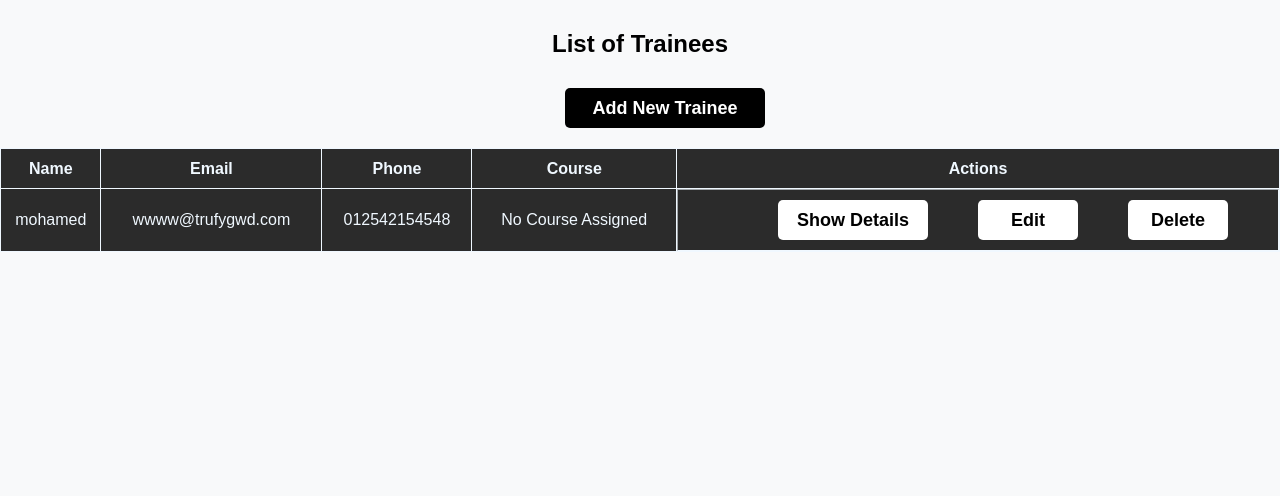
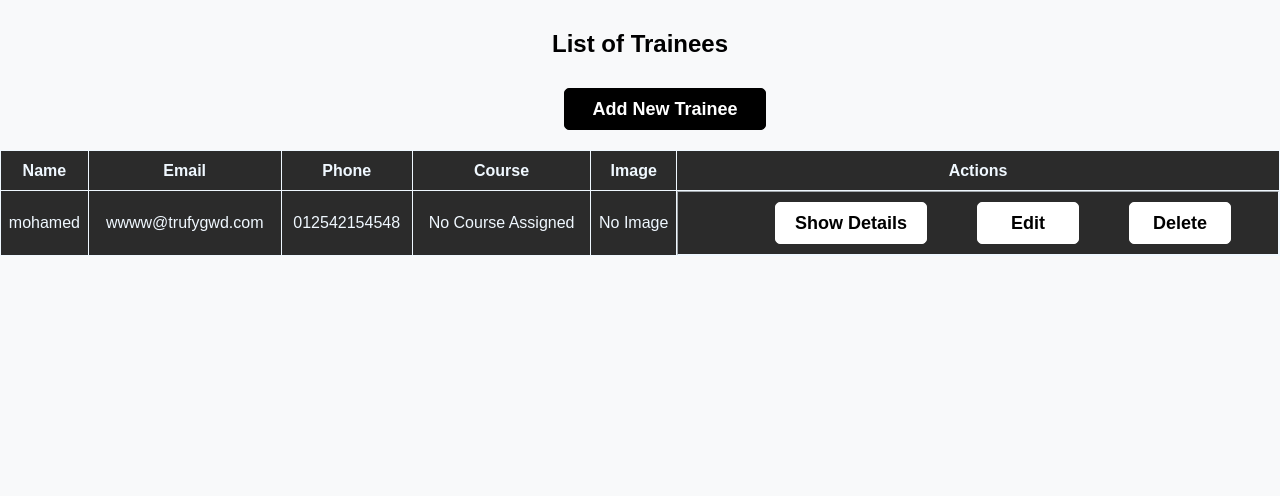
Before and after one commit to Mohammed-Ali-Elghannam/django-lab4, a Django app: page /trainee/traineelist/ in a window 1280 px wide. Shown: the part 81-577 px from the top of the page. Run offline with Django 5.2, Linux system fonts and the light colour scheme; data comes from the database, SQL or seed files in the repository.

Commit message:
lab 4 updated

```diff
--- a/ITIan/urls.py
+++ b/ITIan/urls.py
@@ -17,6 +17,8 @@ Including another URLconf
 from django.contrib import admin
 from django.urls import path, include
 from .views import home
+from django.conf import settings
+from django.conf.urls.static import static
 
 urlpatterns = [
     path('admin/', admin.site.urls),
@@ -25,3 +27,6 @@ urlpatterns = [
     path('course/', include('course_app.urls')),
     path('accounts/', include('accounts.urls')),
 ]
+
+if settings.DEBUG:
+    urlpatterns += static(settings.MEDIA_URL, document_root=settings.MEDIA_ROOT)
--- a/statics/css/style.css
+++ b/statics/css/style.css
@@ -83,7 +83,7 @@ footer {
     height: 45vh;
   }
 .trainee-form {
-  height: 45vh;
+  height: 55vh;
 }
 .course-form {
   height: 69vh;
@@ -105,9 +105,9 @@ footer {
 /* Focus effect */
 .form-input:focus,
 .form-textarea:focus {
-  border-color: #007bff;
+  border-color: #050709;
   outline: none;
-  box-shadow: 0 0 5px rgba(0, 123, 255, 0.5);
+  box-shadow: 0 0 5px rgba(2, 7, 12, 0.5);
 }
 
 /* Textarea specific styles */
@@ -150,8 +150,9 @@ footer {
 .btn-details:hover,
 .form-btn:hover,
 .form-reg:hover {
+  border: 1px solid white;
   background: black;
-  color: wheat;
+  color: white;
 }
 .btn-back,
 .btn-edit,
@@ -160,6 +161,7 @@ footer {
 .btn-add-course {
   margin-left: 50px;
   display: inline-block;
+  border: 1px solid white;
   background-color: white;
   color: black;
   font-weight: bold;
@@ -176,11 +178,13 @@ footer {
   margin-top: 30px;
   margin-bottom: 20px;
   width: 200px;
+  border: 1px solid black;
   background-color: black;
   color: white;
 }
 .btn-add-course:hover {
-  background: rgb(116, 115, 115);
+  background-color: white;
+  color: black;
 }
 .btn-edit,
 .btn-delete,
--- a/templates/trainee/add_trainee.html
+++ b/templates/trainee/add_trainee.html
@@ -30,6 +30,12 @@
             </select>
         </div>
 
+        <!-- New Image Upload Field -->
+        <div class="form-group">
+            {% comment %} <label for="image">Upload Image:</label> {% endcomment %}
+            <input style="background-color: white;" type="file" id="image" name="image" class="form-input" accept="image/*" />
+        </div>
+
         <br>
         <button type="submit" class="form-button">Add </button>
         <a style="text-decoration: none;" href="{% url 'trainee_list' %}" class="btn-back">
--- a/templates/trainee/trainee_list.html
+++ b/templates/trainee/trainee_list.html
@@ -18,6 +18,7 @@
             <th>Email</th>
             <th>Phone</th>
             <th>Course</th>
+            <th>Image</th>
             <th style="width: 600px;">Actions</th>
         </tr>
         {% for trainee in trainees %}
@@ -30,6 +31,13 @@
                     {{ trainee.course.title }}
                 {% else %}
                     No Course Assigned
+                {% endif %}
+            </td>
+            <td>
+                {% if trainee.image %}
+                    <img src="{{ trainee.image.url }}" alt="{{ trainee.name }}" width="50" height="50" >
+                {% else %}
+                    <p>No Image</p>
                 {% endif %}
             </td>
             <td style=" width: 600px; ;display: flex;align-items: center;justify-content: center;text-align: center;">
--- a/templates/trainee/update_trainee.html
+++ b/templates/trainee/update_trainee.html
@@ -53,6 +53,11 @@
         </select>
     </div>
 
+    <div class="form-group">
+
+        <input type="file" id="image" name="image" class="form-input" style="background-color: white;">
+    </div>
+
     <br>
     <button type="submit" class="form-button">Update</button>
     <a style="text-decoration: none;" href="{% url 'trainee_list' %}" class="btn-back">
--- a/trainee_app/forms.py
+++ b/trainee_app/forms.py
@@ -11,12 +11,15 @@ class TraineeForm(forms.Form):
         required=False,
         widget=forms.Select(attrs={'class': 'form-control'})
     )
+    image = forms.ImageField(required=False, widget=forms.ClearableFileInput(attrs={'class': 'form-control'}))  # New field
+
 
 
 
 class Traineeformmodel(forms.ModelForm):
     course = forms.ModelChoiceField(queryset=Course.objects.all(), required=False , widget=forms.Select(attrs={'class': 'form-control'}) )
+    image = forms.ImageField(required=False, widget=forms.ClearableFileInput(attrs={'class': 'form-control'}))  # New field
 
     class Meta:
         model = Trainee
-        fields = ['name', 'email', 'phone', 'course']
+        fields = ['name', 'email', 'phone', 'course','image']
--- a/trainee_app/models.py
+++ b/trainee_app/models.py
@@ -6,6 +6,7 @@ class Trainee(models.Model):
     email = models.EmailField(unique=True)
     phone = models.CharField(max_length=11)
     course = models.ForeignKey(Course, on_delete=models.SET_NULL, null=True, blank=True, related_name="trainees")
+    image = models.ImageField(upload_to='trainee_images/', null=True, blank=True)  # New field
     created_at = models.DateTimeField(auto_now_add=True)
 
     def __str__(self):
--- a/trainee_app/views.py
+++ b/trainee_app/views.py
@@ -103,7 +103,7 @@ class TraineeCreateView(View):
         return render(request, self.template_name, {'form': form, 'courses': courses})
 
     def post(self, request):
-        form = TraineeForm(request.POST)
+        form = TraineeForm(request.POST, request.FILES)  # Add request.FILES to handle image uploads
         if form.is_valid():
             course_id = request.POST.get('course')
             course = Course.objects.get(id=course_id) if course_id else None
@@ -111,7 +111,8 @@ class TraineeCreateView(View):
                 name=form.cleaned_data['name'],
                 email=form.cleaned_data['email'],
                 phone=form.cleaned_data['phone'],
-                course=course
+                course=course,
+                image=form.cleaned_data['image']  # Save image
             )
             return redirect('trainee_list')
         courses = Course.objects.all()
@@ -130,13 +131,12 @@ class TraineeUpdateView(View):
 
     def post(self, request, pk):
         trainee = get_object_or_404(Trainee, id=pk)
-        form = Traineeformmodel(request.POST, instance=trainee)
+        form = Traineeformmodel(request.POST, request.FILES, instance=trainee)  # Add request.FILES
         if form.is_valid():
             form.save()
             return redirect('trainee_list')
         courses = Course.objects.all()
         return render(request, self.template_name, {'form': form, 'courses': courses})
-
 # Generic View for Deleting Trainees
 class TraineeDeleteView(DeleteView):
     model = Trainee
```
Also changed, not shown: templates/trainee/trainee_detail.html (+12 -1 lines), trainee_app/migrations/0006_trainee_image.py (added), 2 other files.
